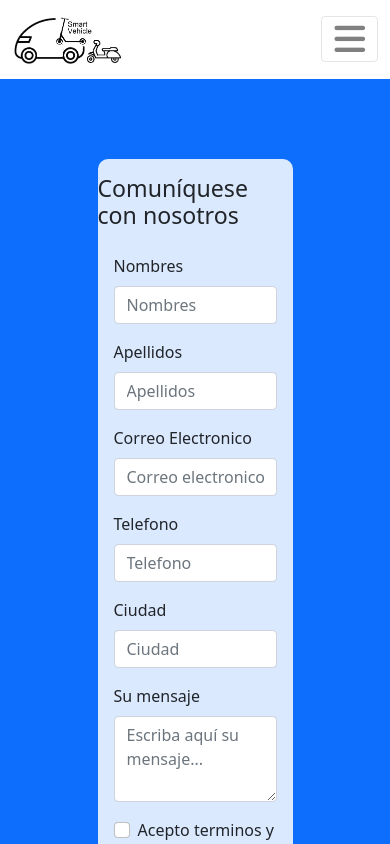
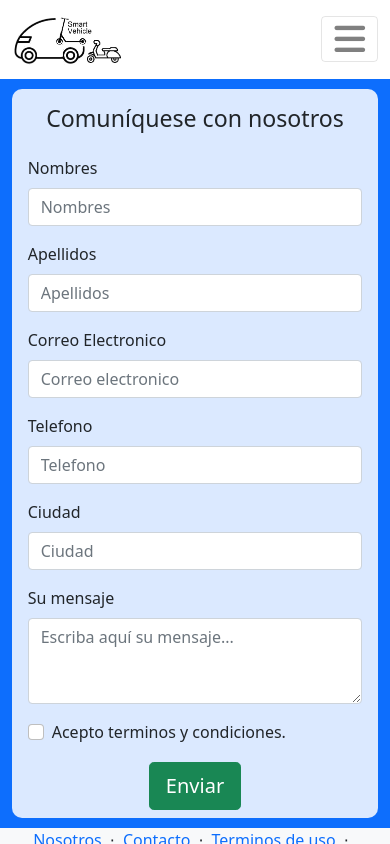
Before and after one commit to nafasoft/SmartVehicle-Frontend, an Angular app: page /contacto in a window 390 px wide. Shown: the top 844 px of the page. Built offline with nearby package versions, Linux system fonts and the light colour scheme.

Commit message:
formulario contacto responsivo

```diff
--- a/src/app/plantilla/contacto/contacto.component.css
+++ b/src/app/plantilla/contacto/contacto.component.css
@@ -13,6 +13,18 @@
     border-radius: 10px;
     width: 50%;
     margin: 80px 0 80px;
+}
 
-
+@media(max-width: 600px){
+    .contenedor {
+        display: flex;
+        justify-content: center;
+        align-items: center;
+        position: relative;
+    }
+    .contenedor-formulario{
+        border-radius: 10px;
+        width: 94%;
+        margin: 10px 0 10px;
+    }
 }
```
Also changed, not shown: src/app/app-routing.module.ts (+1 -10 lines).
